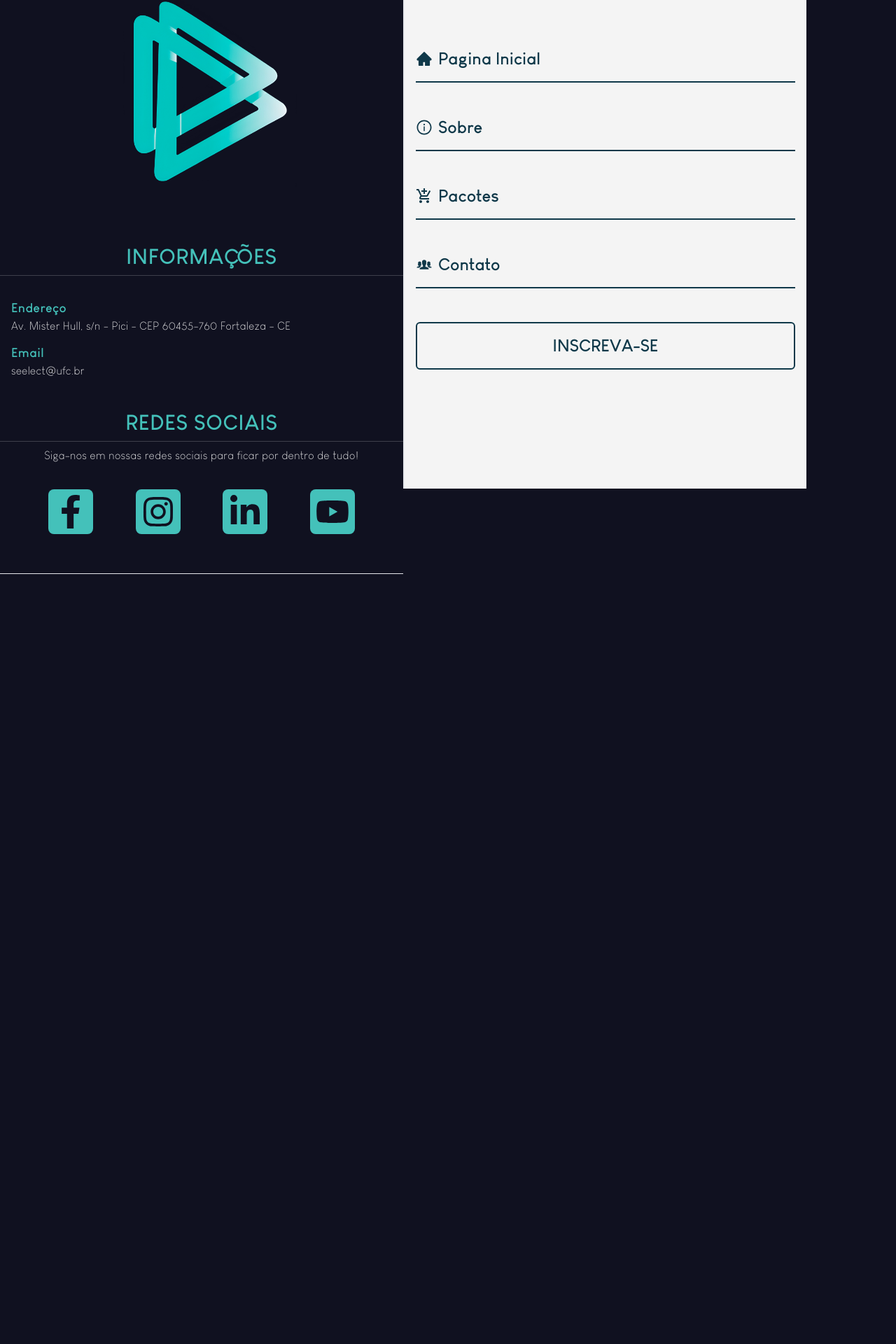
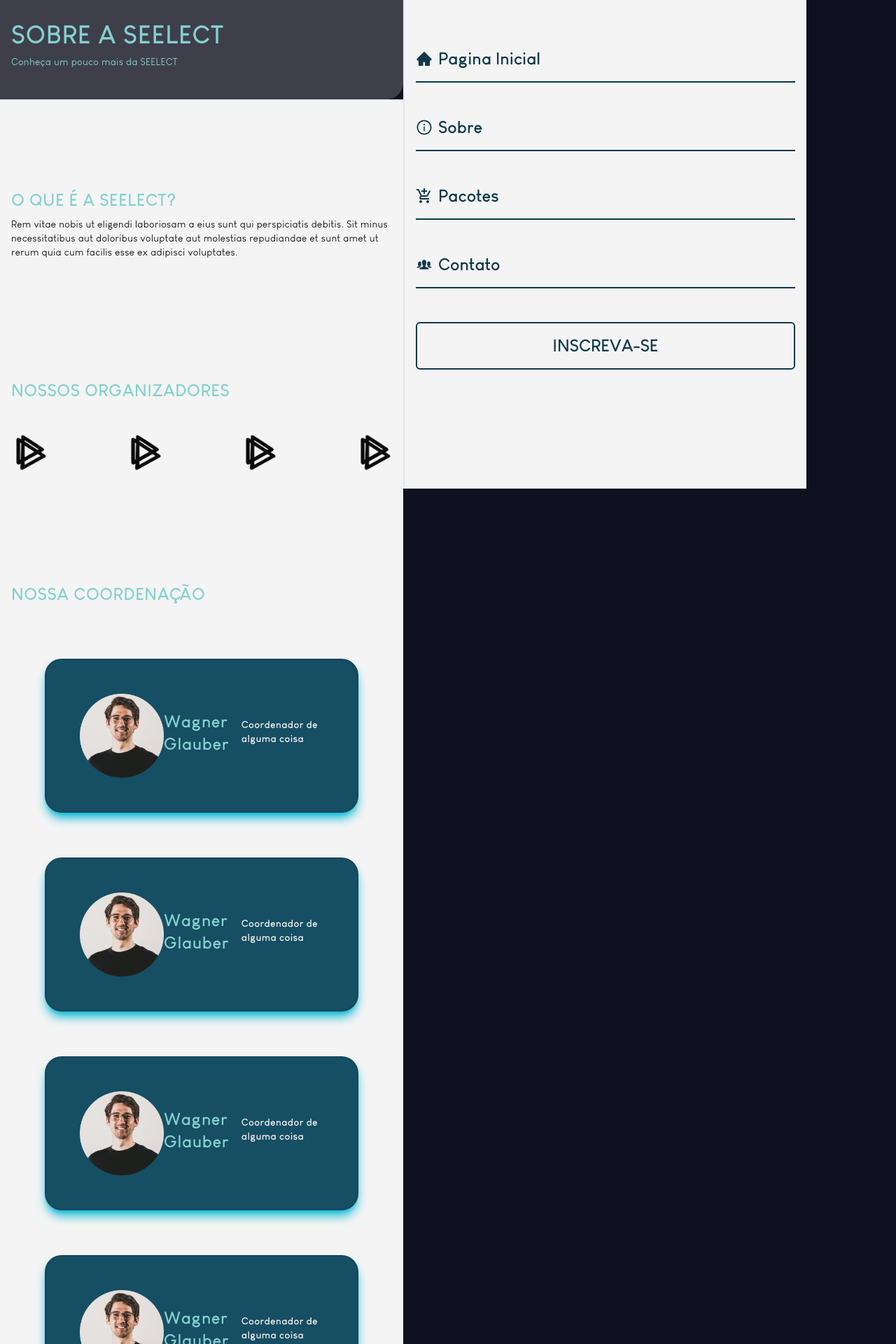
Before and after one commit to SEELECT-SITE/site_front-end, a Next.js app: page /sobre in a window 1280 px wide. Shown: the part 98-2018 px from the top of the page at 70% size. Before the commit the page ends 918 px from the top, so only its background shows below. Built offline with nearby package versions, Linux system fonts and the light colour scheme.

Commit message:
atualizando página sobre, criando componente coordenadores

```diff
--- /dev/null
+++ b/app/(home)/sobre/SobreSections/Coordenadores/index.tsx
@@ -0,0 +1,85 @@
+
+import Title from "../../../../../components/Title";
+import Text from "../../../../../components/Text";
+import CoordImage1 from "@/public/Ellipse 42.png";
+import Image from "next/image";
+
+export default function Coordenadores() {
+  return (
+    <><div className={`w-full max-w-md py-8`}>
+      <div className={`rounded-3xl border-2 border-black/10 p-10 shadow-lg shadow-cyan-500 sm:px-8 lg:p-12 bg-cyan-900`}>
+
+        <div className="flex items-center justify-between">
+          <Image
+            src={CoordImage1}
+            alt="coordenador1"
+            width={120} />
+          <div className="text-left flex justify-between"></div>
+          <Title className="text-xl xs:text-2xl  tracking-wide font-bold text-cian-400">
+            Wagner Glauber
+          </Title>
+          <Text className="text-xl text-sm tracking-wide font-bold">
+            Coordenador de alguma coisa
+          </Text>
+        </div>
+      </div>
+    </div>
+
+    <div className={`w-full max-w-md py-8`}>
+        <div className={`rounded-3xl border-2 border-black/10 p-10 shadow-lg shadow-cyan-500 sm:px-8 lg:p-12 bg-cyan-900`}>
+
+          <div className="flex items-center justify-between">
+            <Image
+              src={CoordImage1}
+              alt="coordenador2"
+              width={120} />
+            <div className="text-left flex justify-between"></div>
+            <Title className="text-xl xs:text-2xl  tracking-wide font-bold text-cian-400">
+              Wagner Glauber
+            </Title>
+            <Text className="text-xl text-sm tracking-wide font-bold">
+              Coordenador de alguma coisa
+            </Text>
+          </div>
+        </div>
+      </div>
+
+<div className={`w-full max-w-md py-8`}>
+<div className={`rounded-3xl border-2 border-black/10 p-10 shadow-lg shadow-cyan-500 sm:px-8 lg:p-12 bg-cyan-900`}>
+
+  <div className="flex items-center justify-between">
+    <Image
+      src={CoordImage1}
+      alt="coordenador3"
+      width={120} />
+    <div className="text-left flex justify-between"></div>
+    <Title className="text-xl xs:text-2xl  tracking-wide font-bold text-cian-400">
+      Wagner Glauber
+    </Title>
+    <Text className="text-xl text-sm tracking-wide font-bold">
+      Coordenador de alguma coisa
+    </Text>
+  </div>
+</div>
+</div>
+
+<div className={`w-full max-w-md py-8`}>
+        <div className={`rounded-3xl border-2 border-black/10 p-10 shadow-lg shadow-cyan-500 sm:px-8 lg:p-12 bg-cyan-900`}>
+
+          <div className="flex items-center justify-between">
+            <Image
+              src={CoordImage1}
+              alt="coordenador4"
+              width={120} />
+            <div className="text-left flex justify-between"></div>
+            <Title className="text-xl xs:text-2xl  tracking-wide font-bold text-cian-400">
+              Wagner Glauber
+            </Title>
+            <Text className="text-xl text-sm tracking-wide font-bold">
+              Coordenador de alguma coisa
+            </Text>
+          </div>
+        </div>
+      </div></>
+  );
+}
--- a/app/(home)/sobre/page.tsx
+++ b/app/(home)/sobre/page.tsx
@@ -1,6 +1,9 @@
-import PriceCard from "@/components/PriceCard";
-import Paragraph from "@/components/Text";
+import Container from "@/components/Container";
+import Text from "@/components/Text";
 import Title from "@/components/Title";
+import Image from "next/image";
+import Seelect_icon from "@/public/icone-seelect-white.webp";
+import Coordenadores from "@/app/(home)/sobre/SobreSections/Coordenadores";
 
 export const metadata = {
   title: "Sobre",
@@ -8,9 +11,70 @@ export const metadata = {
     "3ª Semana das Engenharias Elétrica, de Computação e de Telecomunicações",
 };
 
-export default function PacotesPage() {
+export default function SobrePage() {
   return (
     <>
+
+    <Container className={`pt-32 rounded-br-3xl bg-white/20`}>
+        <Title className="text-4xl text-cian-400 text-justify">
+          SOBRE A SEELECT
+        </Title>
+        <Text className="text-cian-400 text-sm text-justify">
+          Conheça um pouco mais da SEELECT
+        </Text>
+    </Container>
+
+
+    <Container className="bg-white w-full pt-32">
+      <Title className="text-2xl text-cian-400 text-justify">
+          O QUE É A SEELECT?
+      </Title>
+      <Text className="text-black/90 text-sm text-left">
+      Rem vitae nobis ut eligendi laboriosam a eius sunt qui perspiciatis debitis.
+      Sit minus necessitatibus aut doloribus voluptate aut molestias repudiandae et
+      sunt amet ut rerum quia cum facilis esse ex adipisci voluptates.
+
+      </Text>
+    </Container>
+
+    <Container className="bg-white w-full pt-32">
+    <div>
+      <Title className={`text-2xl mb-11 text-cian-400`}>NOSSOS ORGANIZADORES</Title>
+      <div className="flex items-center justify-between">
+          <Image
+            src={Seelect_icon}
+            alt="icone seelect"
+            width={52}
+            className="invert hover:drop-shadow-icon-sm hover:-translate-x-1 hover:-translate-y-1 duration-150"
+          />
+          <Image
+            src={Seelect_icon}
+            alt="icone seelect"
+            width={52}
+            className="invert hover:drop-shadow-icon-sm hover:-translate-x-1 hover:-translate-y-1 duration-150"
+          />
+          <Image
+            src={Seelect_icon}
+            alt="icone seelect"
+            width={52}
+            className="invert hover:drop-shadow-icon-sm hover:-translate-x-1 hover:-translate-y-1 duration-150"
+          />
+          <Image
+            src={Seelect_icon}
+            alt="icone seelect"
+            width={52}
+            className="invert hover:drop-shadow-icon-sm hover:-translate-x-1 hover:-translate-y-1 duration-150"
+          />
+        </div>
+      </div>
+      </Container>
+
+      <Container className="bg-white w-full pt-32">
+      <Title className={`text-2xl mb-11 text-cian-400`}>NOSSA COORDENAÇÃO</Title>
+      <div className="flex flex-col items-center">
+          <Coordenadores></Coordenadores>
+        </div>
+      </Container>
     </>
   );
 }
```
Also changed, not shown: public/Ellipse 42.png (added), public/Vector.png (added).
